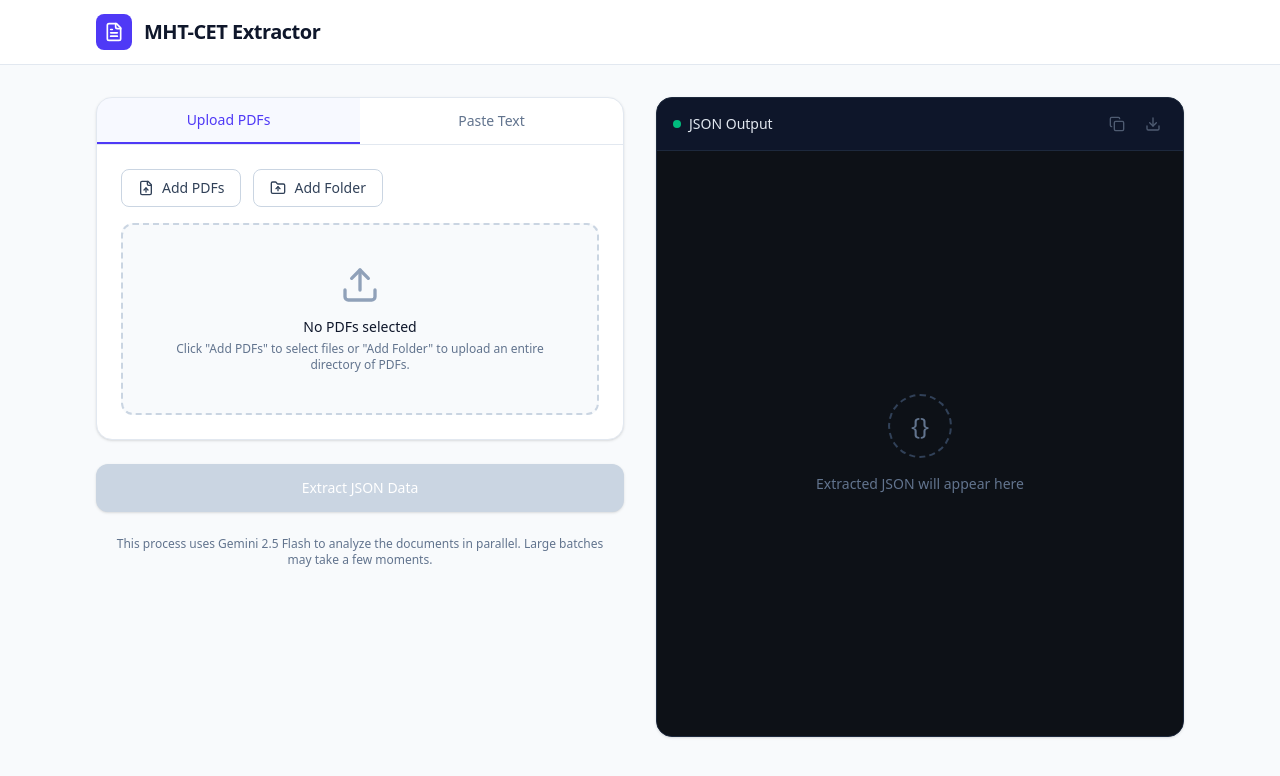
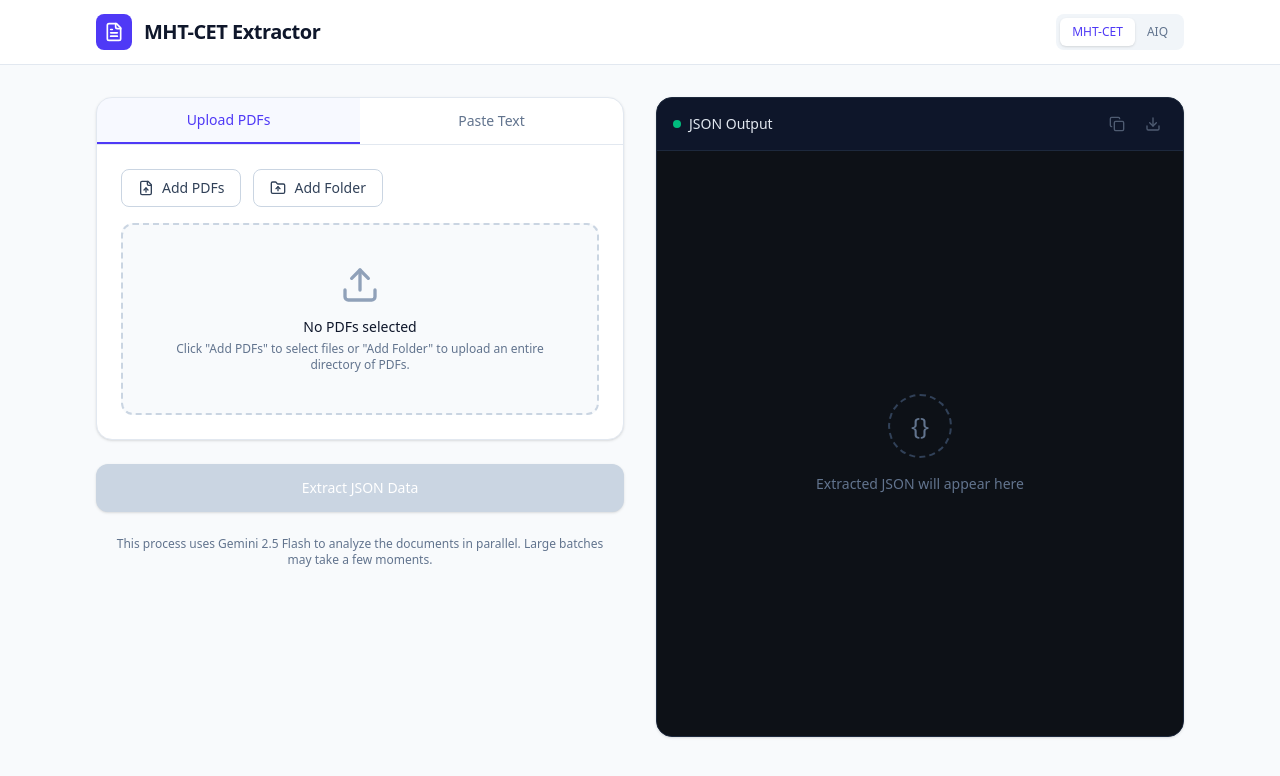
Before and after one commit to jayraj-joshi/Cutoff_Extractor, a React (Vite) app: page / in a window 1280 px wide. Shown: the top 776 px of the page. Built offline with nearby package versions, Linux system fonts and the light colour scheme.

Commit message:
feat: Add AIQ cutoff data extraction mode with a UI selector and specific data processing.

```diff
--- a/src/App.tsx
+++ b/src/App.tsx
@@ -1,6 +1,7 @@
 import React, { useState, useRef } from 'react';
 import { Upload, FileText, Copy, Download, Loader2, Check, AlertCircle, FolderUp, FileUp, X, CheckCircle2, XCircle, Clock } from 'lucide-react';
-import { extractData } from './lib/gemini';
+import { extractData, ExtractionMode } from './lib/gemini';
+
 
 const getBase64 = (file: File): Promise<string> => {
   return new Promise((resolve, reject) => {
@@ -42,6 +43,8 @@ export default function App() {
   const [result, setResult] = useState<string | null>(null);
   const [error, setError] = useState<string | null>(null);
   const [copied, setCopied] = useState(false);
+  const [mode, setMode] = useState<ExtractionMode>('MHT-CET');
+
 
   const fileInputRef = useRef<HTMLInputElement>(null);
   const folderInputRef = useRef<HTMLInputElement>(null);
@@ -88,7 +91,7 @@ export default function App() {
 
     if (activeTab === 'text') {
       try {
-        const extractedJson = await extractData({ text: textInput });
+        const extractedJson = await extractData({ text: textInput, mode });
         const cleanJson = extractJsonFromText(extractedJson);
         const parsed = JSON.parse(cleanJson);
         setResult(JSON.stringify(parsed, null, 2));
@@ -99,6 +102,7 @@ export default function App() {
       }
       return;
     }
+
 
     // PDF Processing with Concurrency Limit
     const concurrencyLimit = 5;
@@ -122,17 +126,23 @@ export default function App() {
 
         try {
           const base64 = await getBase64(fileState.file);
-          const extractedJson = await extractData({ pdfBase64: base64 });
+          const extractedJson = await extractData({ pdfBase64: base64, mode });
           const cleanJson = extractJsonFromText(extractedJson);
           const parsed = JSON.parse(cleanJson);
 
-          const dataArray = Array.isArray(parsed) ? parsed : [parsed];
+          let dataArray: any[];
+          if (mode === 'AIQ') {
+            dataArray = Array.isArray(parsed.results) ? parsed.results : [];
+          } else {
+            dataArray = Array.isArray(parsed) ? parsed : [parsed];
+          }
           allResults.push(...dataArray);
 
           setFiles(prev => prev.map((f, i) => i === currentIndex ? { ...f, status: 'success', data: dataArray } : f));
         } catch (err: any) {
           setFiles(prev => prev.map((f, i) => i === currentIndex ? { ...f, status: 'error', error: err.message || 'Extraction failed' } : f));
         }
+
       }
     };
 
@@ -140,8 +150,13 @@ export default function App() {
     await Promise.all(workers);
 
     if (allResults.length > 0) {
-      setResult(JSON.stringify(allResults, null, 2));
+      if (mode === 'AIQ') {
+        setResult(JSON.stringify({ results: allResults }, null, 2));
+      } else {
+        setResult(JSON.stringify(allResults, null, 2));
+      }
     } else {
+
       const hasErrors = files.some(f => f.status === 'error');
       if (hasErrors) {
          setError('Failed to extract data from the provided files. Check individual file errors.');
@@ -167,7 +182,8 @@ export default function App() {
       const url = URL.createObjectURL(blob);
       const a = document.createElement('a');
       a.href = url;
-      a.download = 'mht_cet_cutoff.json';
+      a.download = mode === 'AIQ' ? 'aiq_cutoff.json' : 'mht_cet_cutoff.json';
+
       document.body.appendChild(a);
       a.click();
       document.body.removeChild(a);
@@ -185,7 +201,33 @@ export default function App() {
             </div>
             <h1 className="text-xl font-semibold tracking-tight text-slate-900">MHT-CET Extractor</h1>
           </div>
+
+          <div className="flex items-center gap-4">
+            <div className="flex items-center bg-slate-100 p-1 rounded-lg">
+              <button
+                onClick={() => setMode('MHT-CET')}
+                className={`px-3 py-1.5 text-xs font-medium rounded-md transition-all ${
+                  mode === 'MHT-CET'
+                    ? 'bg-white text-indigo-600 shadow-sm'
+                    : 'text-slate-500 hover:text-slate-700'
+                }`}
+              >
+                MHT-CET
+              </button>
+              <button
+                onClick={() => setMode('AIQ')}
+                className={`px-3 py-1.5 text-xs font-medium rounded-md transition-all ${
+                  mode === 'AIQ'
+                    ? 'bg-white text-indigo-600 shadow-sm'
+                    : 'text-slate-500 hover:text-slate-700'
+                }`}
+              >
+                AIQ
+              </button>
+            </div>
+          </div>
         </div>
+
       </header>
 
       <main className="max-w-6xl mx-auto px-4 sm:px-6 lg:px-8 py-8">
--- a/src/lib/gemini.ts
+++ b/src/lib/gemini.ts
@@ -48,7 +48,7 @@ function isRetryableError(error: unknown): boolean {
   return false;
 }
 
-const SYSTEM_INSTRUCTION = `You are an expert data extraction API.
+const MHT_CET_SYSTEM_INSTRUCTION = `You are an expert data extraction API.
 Extract all tabular cutoff data from the provided MHT-CET engineering college cutoff document and convert it strictly into the structured JSON format defined below.
 
 Extraction Rules:
@@ -132,6 +132,36 @@ Required JSON Schema:
   }
 ]`;
 
+const AIQ_SYSTEM_INSTRUCTION = `You are an expert data extraction API.
+Extract all tabular AIQ (All India Quota) cutoff data from the provided document and convert it strictly into the structured JSON format defined below.
+
+Extraction Rules:
+- Output ONLY valid JSON. Do not include explanations, markdown formatting, or additional commentary.
+- Extract "Sr. No.", "All India Merit" (Rank and Percentile), "Choice Code", "Institute Name", "Course Name", "Merit Exam", "Type", and "Seat Type".
+- Capture every single row from the tables.
+- Preserve numerical precision exactly as shown in the document.
+
+Required JSON Schema:
+{
+  "results": [
+    {
+      "sr_no": "integer",
+      "all_india_merit": {
+        "rank": "integer",
+        "percentile": "number"
+      },
+      "choice_code": "string",
+      "institute_name": "string",
+      "course_name": "string",
+      "merit_exam": "string",
+      "type": "string",
+      "seat_type": "string"
+    }
+  ]
+}`;
+
+export type ExtractionMode = 'MHT-CET' | 'AIQ';
+
 /**
  * Extracts MHT-CET cutoff data using Gemini with automatic fallback.
  *
@@ -142,7 +172,10 @@ Required JSON Schema:
  *   4. If all models and keys are exhausted, throw the last encountered error.
  *   5. Non-retryable errors (e.g., 400 bad request) are thrown immediately.
  */
-export async function extractData(input: { text?: string; pdfBase64?: string }) {
+export async function extractData(input: { text?: string; pdfBase64?: string; mode?: ExtractionMode }) {
+  const mode = input.mode || 'MHT-CET';
+  const systemInstruction = mode === 'AIQ' ? AIQ_SYSTEM_INSTRUCTION : MHT_CET_SYSTEM_INSTRUCTION;
+
   const parts: any[] = [];
 
   if (input.pdfBase64) {
@@ -186,7 +219,7 @@ export async function extractData(input: { text?: string; pdfBase64?: string })
           model,
           contents: { parts },
           config: {
-            systemInstruction: SYSTEM_INSTRUCTION,
+            systemInstruction: systemInstruction,
             responseMimeType: "application/json",
             temperature: 0.1,
           },
```
